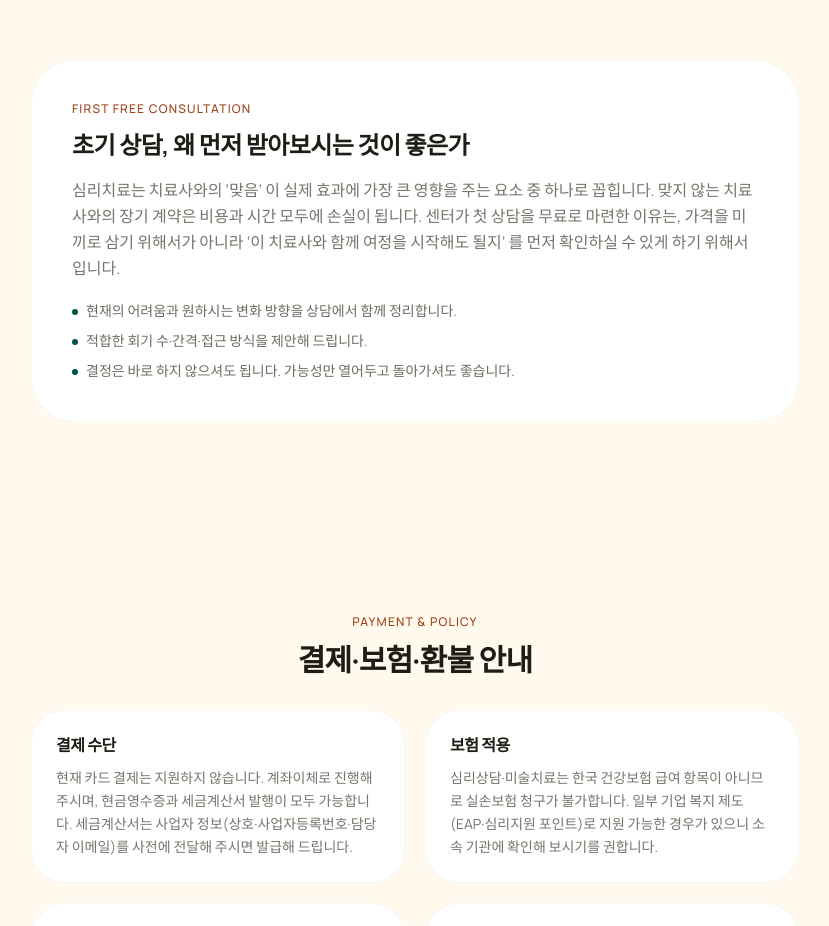
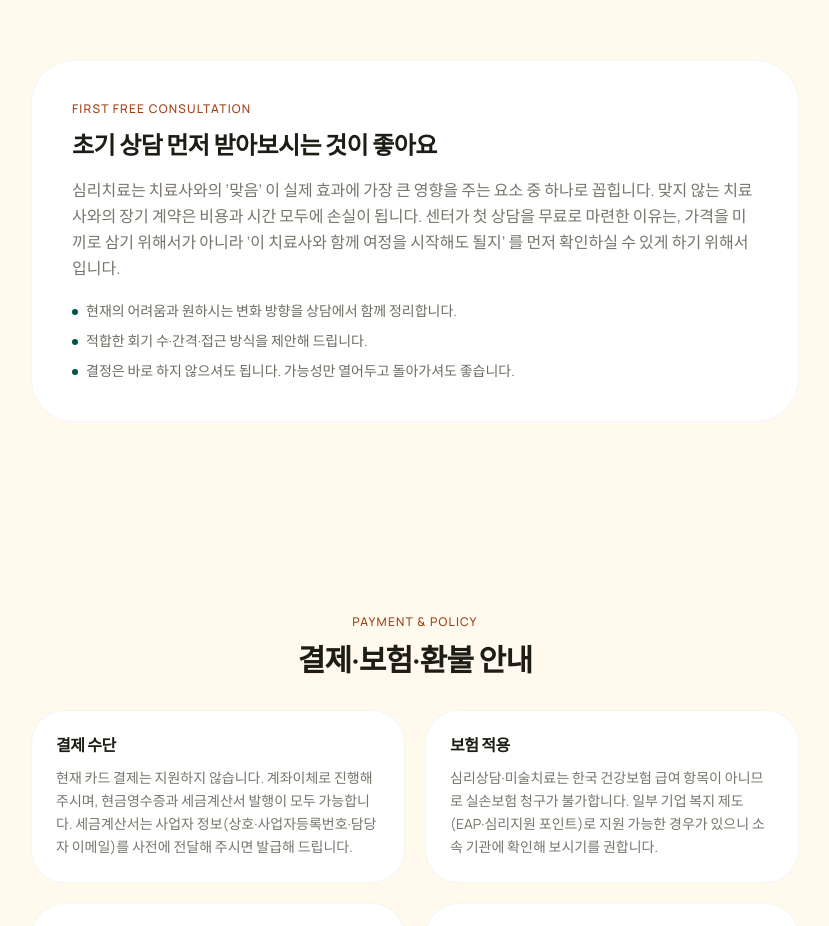
Before and after one commit to act-art-center/actartcenter.com, a Next.js app: page /pricing in a window 1280 px wide. Shown: the part 2620-3546 px from the top of the page, without its empty margins (225-1054 px from the left). Built offline with nearby package versions, Linux system fonts and the light colour scheme.

Commit message:
fix: soften initial consultation pricing heading

```diff
--- a/src/app/pricing/page.tsx
+++ b/src/app/pricing/page.tsx
@@ -356,7 +356,7 @@ export default function PricingPage() {
               First Free Consultation
             </p>
             <h2 className="text-night text-xl lg:text-2xl font-bold tracking-tight">
-              초기 상담, 왜 먼저 받아보시는 것이 좋은가
+              초기 상담 먼저 받아보시는 것이 좋아요
             </h2>
             <p className="mt-4 text-charcoal/75 leading-relaxed">
               심리치료는 치료사와의 ‘맞음’ 이 실제 효과에 가장 큰 영향을 주는 요소 중 하나로 꼽힙니다.
```
